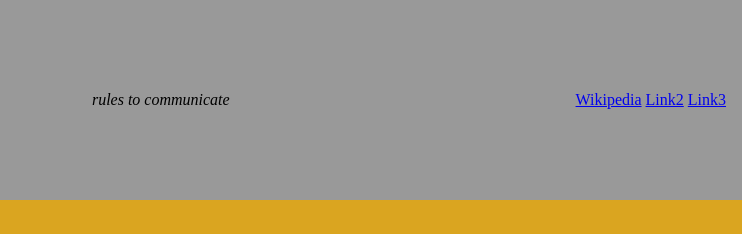
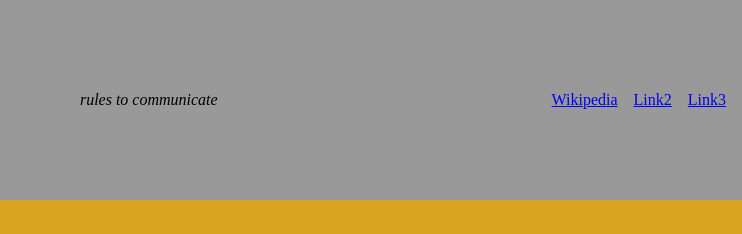
Before and after one commit to glebICT/web-design, a plain HTML site: page blog-layout/index.html in a window 1280 px wide. Shown: the top 234 px of the page, 538-1280 px from the left. Drawn offline with Linux system fonts and the light colour scheme.

Commit message:
Add styles

```diff
--- a/blog-layout/style.css
+++ b/blog-layout/style.css
@@ -25,6 +25,10 @@ main{
 }
 nav{
     padding: 1rem;
+}
+nav.links{
+    display: flex;
+    gap: 1rem;
 }
 .motto{
     font-style: italic;
```
